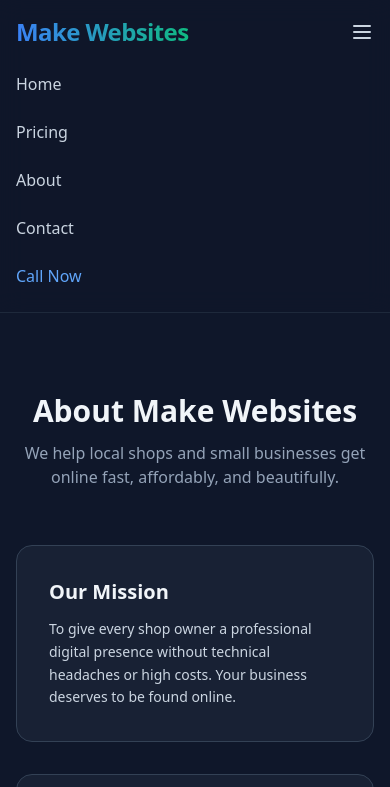
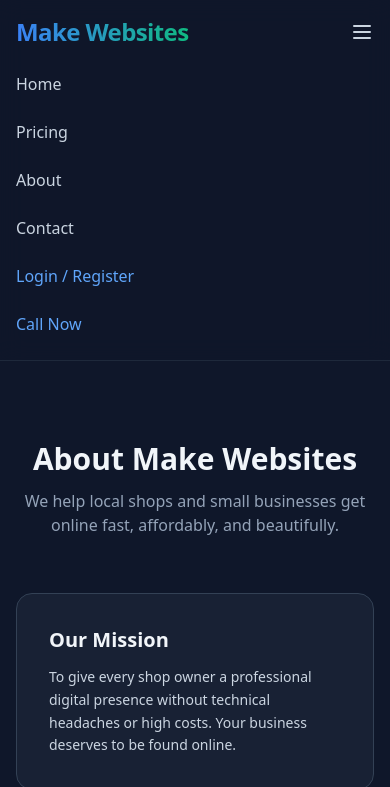
Before and after one commit to Asm2242/make.webite.apnabaithak, a website: page about.html in a window 390 px wide. Both pictures are taken after a click on the button "Menu". Shown: the top 787 px of the page. Drawn offline with nearby package versions, Linux system fonts and the light colour scheme.

Commit message:
Make login button visible on mobile and fix auth UI toggling

```diff
--- a/about.html
+++ b/about.html
@@ -43,6 +43,8 @@
     <a href="pricing.html" class="py-2">Pricing</a>
     <a href="about.html" class="py-2">About</a>
     <a href="contact.html" class="py-2">Contact</a>
+    <button class="auth-open-btn py-2 text-left text-blue-400">Login / Register</button>
+    <button class="logout-btn hidden py-2 text-left text-red-400">Logout</button>
     <a href="tel:+917081548181" class="py-2 text-blue-400">Call Now</a>
   </div>
 </header>
--- a/js/main.js
+++ b/js/main.js
@@ -86,8 +86,8 @@
   const authModal = document.getElementById('authModal');
   function openAuth() { if (authModal) authModal.classList.remove('hidden'); }
   function closeAuth() { if (authModal) authModal.classList.add('hidden'); }
-  const authOpenBtn = document.getElementById('authOpenBtn');
-  if (authOpenBtn) authOpenBtn.addEventListener('click', openAuth);
+  const authOpenBtns = document.querySelectorAll('#authOpenBtn, .auth-open-btn');
+  authOpenBtns.forEach(b => b.addEventListener('click', openAuth));
   const authClose = document.getElementById('authClose');
   if (authClose) authClose.addEventListener('click', closeAuth);
   if (authModal) authModal.addEventListener('click', e => { if (e.target.id === 'authModal') closeAuth(); });
@@ -119,16 +119,16 @@
 
   function updateAuthUI() {
     const u = currentUser();
-    const openBtn = document.getElementById('authOpenBtn');
-    const lb = document.getElementById('logoutBtn');
+    const openBtns = document.querySelectorAll('#authOpenBtn, .auth-open-btn');
+    const lbs = document.querySelectorAll('#logoutBtn, .logout-btn');
     const userInfo = document.getElementById('userInfo');
     if (u) {
-      if (openBtn) openBtn.classList.add('hidden');
-      if (lb) lb.classList.remove('hidden');
+      openBtns.forEach(b => b.classList.add('hidden'));
+      lbs.forEach(b => b.classList.remove('hidden'));
       if (userInfo) { userInfo.classList.remove('hidden'); userInfo.textContent = u.name + ' (Credits: ₹' + (u.credits||0) + ', Code: ' + u.referralCode + ')'; }
     } else {
-      if (openBtn) openBtn.classList.remove('hidden');
-      if (lb) lb.classList.add('hidden');
+      openBtns.forEach(b => b.classList.remove('hidden'));
+      lbs.forEach(b => b.classList.add('hidden'));
       if (userInfo) userInfo.classList.add('hidden');
     }
   }
```
Also changed, not shown: contact.html (+2 -0 lines), index.html (+2 -0 lines), pricing.html (+2 -0 lines).
